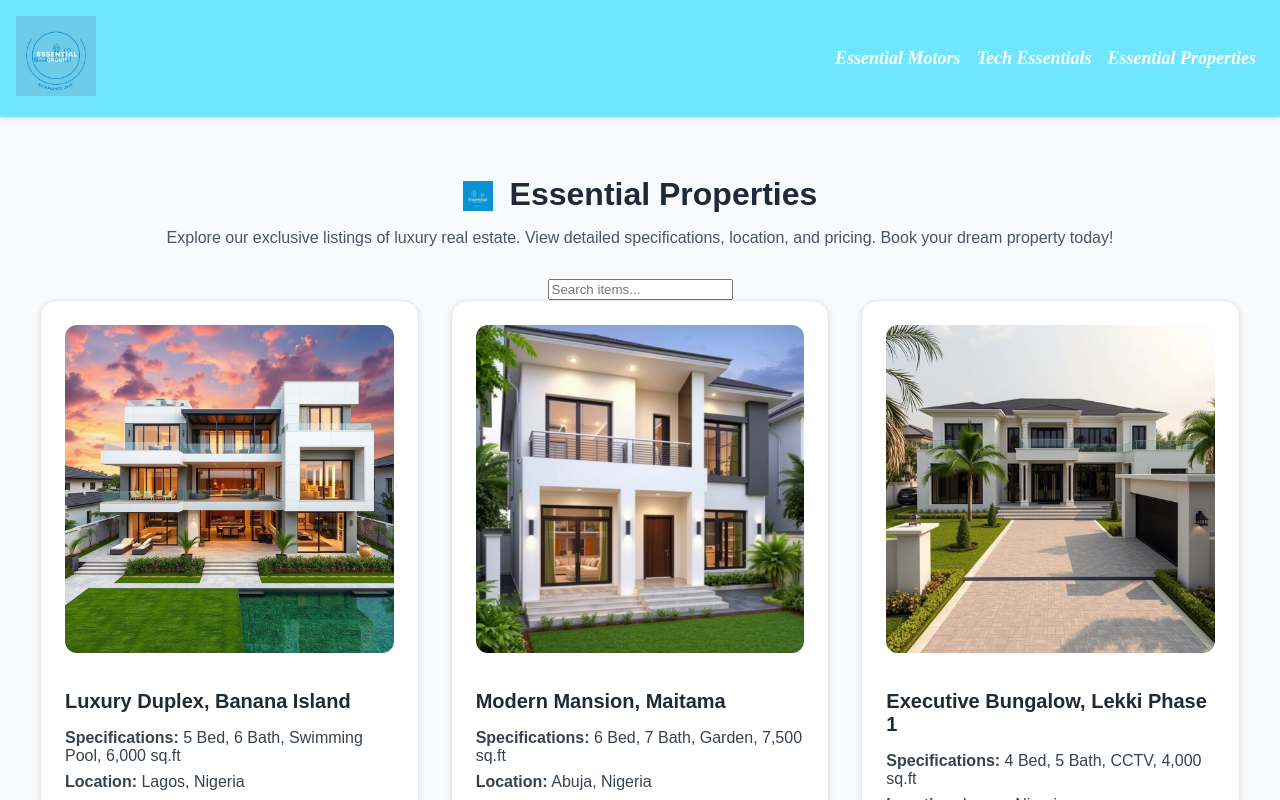
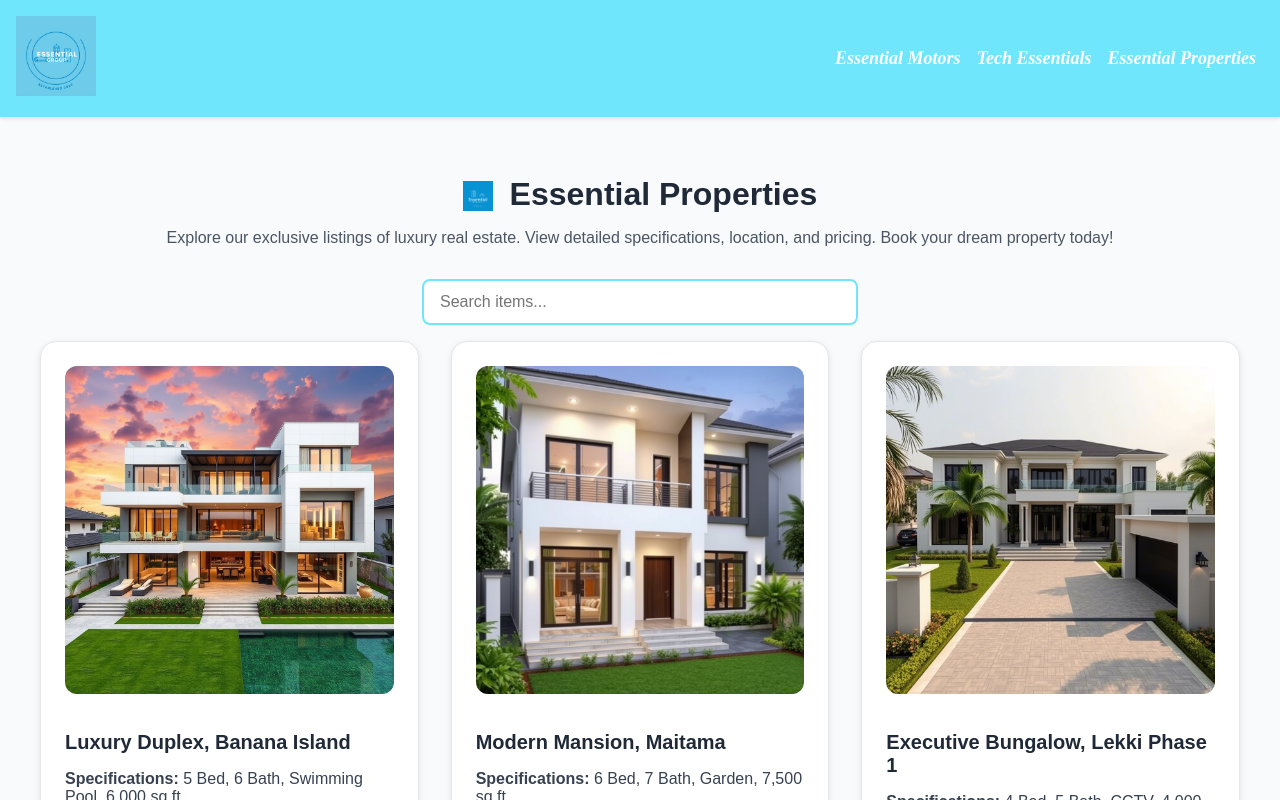
Before and after one commit to hussisah/essentialGroup, an Angular app in the folder essential-group/: page /tech-essential in a window 1280 px wide. Shown: the top 800 px of the page. Built offline with nearby package versions, Linux system fonts and the light colour scheme.

Commit message:
éssentialGroup2

```diff
--- a/essential-group/src/styles.scss
+++ b/essential-group/src/styles.scss
@@ -137,6 +137,26 @@ body {
   font-size: large;
 }
 
+/* Search Bar Styling */
+.search-bar {
+  width: 100%;
+  max-width: 400px;
+  padding: 0.75rem 1rem;
+  border: 2px solid #6FE6FC;
+  border-radius: 8px;
+  font-size: 1rem;
+  outline: none;
+  transition: border-color 0.3s, box-shadow 0.3s;
+  margin: 1rem auto;
+  display: block;
+}
+
+.search-bar:focus {
+  border-color: #4ed8ef;
+  box-shadow: 0 0 0 3px rgba(111, 230, 252, 0.3);
+}
+
+
 /* Responsive */
 @media (min-width: 768px) {
   .hamburger {
```
